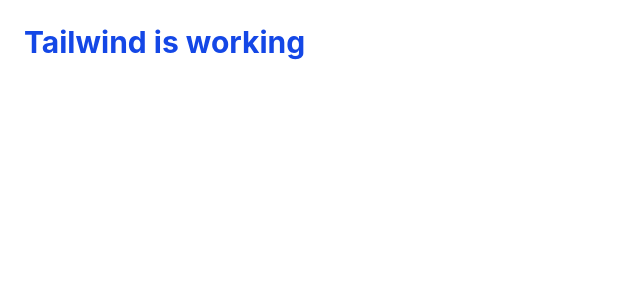
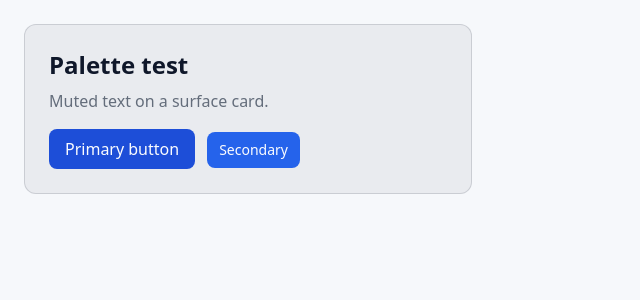
Before and after one commit to vineet6389kg/photo-gallery, a React (Vite) app: page / in a window 1280 px wide. Shown: the top 300 px of the page, without its empty margins (0-640 px from the left). Built offline with nearby package versions, Linux system fonts and the light colour scheme.

Commit message:
style: add colour palette design tokens and connect to Tailwind

```diff
--- a/src/App.jsx
+++ b/src/App.jsx
@@ -1,8 +1,19 @@
 function App() {
   return (
-    <h1 className="p-6 text-3xl font-bold text-blue-700">
-      Tailwind is working
-    </h1>
+    <div className="min-h-screen p-6">
+      <div className="max-w-md rounded-xl border border-border bg-surface p-6">
+        <h1 className="text-2xl font-bold text-fg">Palette test</h1>
+        <p className="mt-2 text-muted">Muted text on a surface card.</p>
+
+        <button className="mt-4 rounded-lg bg-accent-solid px-4 py-2 font-medium text-accent-solid-fg hover:bg-accent-hover">
+          Primary button
+        </button>
+
+        <span className="ml-3 inline-block rounded-lg bg-secondary px-3 py-2 text-sm text-secondary-fg">
+          Secondary
+        </span>
+      </div>
+    </div>
   )
 }
 
--- a/src/index.css
+++ b/src/index.css
@@ -1 +1,88 @@
 @import "tailwindcss";
+
+/* ---------- 1. Raw palette (light theme) ---------- */
+:root {
+  --c-bg: oklch(0.97846 0.00453 258.325);
+  --c-surface: oklch(0.93992 0.0063 258.696);
+  --c-raised: oklch(0.90909 0.00771 258.993);
+  --c-fg: oklch(0.20768 0.03982 265.755);
+  --c-muted: oklch(0.53141 0.025 262.634);
+  --c-border: oklch(0.20768 0.03982 265.755 / 0.14);
+  --c-border-strong: oklch(0.20768 0.03982 265.755 / 0.26);
+  --c-accent: oklch(0.4882 0.21717 264.376);
+  --c-accent-fg: oklch(0.99 0.006 264.376);
+  --c-accent-solid: oklch(0.4882 0.21717 264.376);
+  --c-accent-solid-fg: oklch(0.99 0.006 264.376);
+  --c-accent-hover: oklch(0.5482 0.21717 264.376);
+  --c-ring: oklch(0.4882 0.21717 264.376);
+  --c-secondary: oklch(0.54615 0.21521 262.881);
+  --c-secondary-fg: oklch(0.99 0.006 262.881);
+  --c-grad-from: oklch(0.4882 0.21717 264.376);
+  --c-grad-to: oklch(0.59597 0.12742 163.225);
+  --c-success: oklch(0.62 0.15 150);
+  --c-warning: oklch(0.72 0.15 75);
+  --c-error: oklch(0.58 0.19 27);
+  --c-info: oklch(0.59597 0.12742 163.225);
+}
+
+/* ---------- 2. Dark theme (not used yet, kept from your palette) ---------- */
+[data-theme="dark"] {
+  --c-bg: oklch(0.1689 0.02003 265.786);
+  --c-surface: oklch(0.20751 0.01972 265.414);
+  --c-raised: oklch(0.2384 0.01946 265.117);
+  --c-fg: oklch(0.94115 0.01375 258.346);
+  --c-muted: oklch(0.76216 0.01639 261.471);
+  --c-border: oklch(0.94115 0.01375 258.346 / 0.14);
+  --c-border-strong: oklch(0.94115 0.01375 258.346 / 0.26);
+  --c-accent: oklch(0.4882 0.21717 264.376);
+  --c-accent-fg: oklch(0.99 0.006 264.376);
+  --c-accent-solid: oklch(0.4882 0.21717 264.376);
+  --c-accent-solid-fg: oklch(0.99 0.006 264.376);
+  --c-accent-hover: oklch(0.5482 0.21717 264.376);
+  --c-ring: oklch(0.4882 0.21717 264.376);
+  --c-secondary: oklch(0.54615 0.21521 262.881);
+  --c-secondary-fg: oklch(0.99 0.006 262.881);
+  --c-grad-from: oklch(0.4882 0.21717 264.376);
+  --c-grad-to: oklch(0.59597 0.12742 163.225);
+  --c-success: oklch(0.72 0.15 150);
+  --c-warning: oklch(0.8 0.15 75);
+  --c-error: oklch(0.66 0.19 27);
+  --c-info: oklch(0.59597 0.12742 163.225);
+}
+
+/* ---------- 3. Connect the variables to Tailwind ---------- */
+@theme inline {
+  --color-bg: var(--c-bg);
+  --color-surface: var(--c-surface);
+  --color-raised: var(--c-raised);
+  --color-fg: var(--c-fg);
+  --color-muted: var(--c-muted);
+  --color-border: var(--c-border);
+  --color-border-strong: var(--c-border-strong);
+  --color-accent: var(--c-accent);
+  --color-accent-fg: var(--c-accent-fg);
+  --color-accent-solid: var(--c-accent-solid);
+  --color-accent-solid-fg: var(--c-accent-solid-fg);
+  --color-accent-hover: var(--c-accent-hover);
+  --color-ring: var(--c-ring);
+  --color-secondary: var(--c-secondary);
+  --color-secondary-fg: var(--c-secondary-fg);
+  --color-success: var(--c-success);
+  --color-error: var(--c-error);
+  --color-info: var(--c-info);
+}
+
+/* ---------- 4. Base page styles ---------- */
+@layer base {
+  body {
+    background-color: var(--c-bg);
+    color: var(--c-fg);
+    font-family: system-ui, -apple-system, "Segoe UI", Roboto, sans-serif;
+    -webkit-font-smoothing: antialiased;
+  }
+
+  :focus-visible {
+    outline: 2px solid var(--c-ring);
+    outline-offset: 2px;
+  }
+}
```
